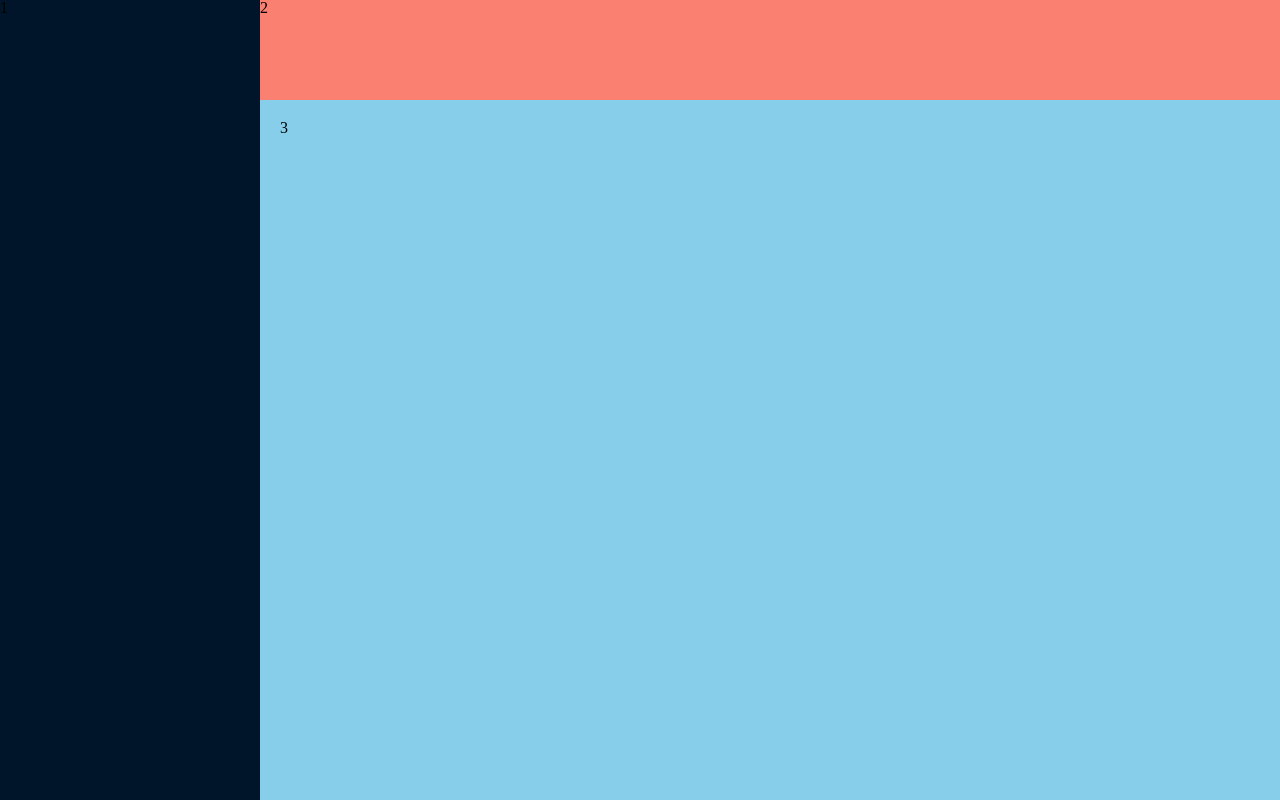
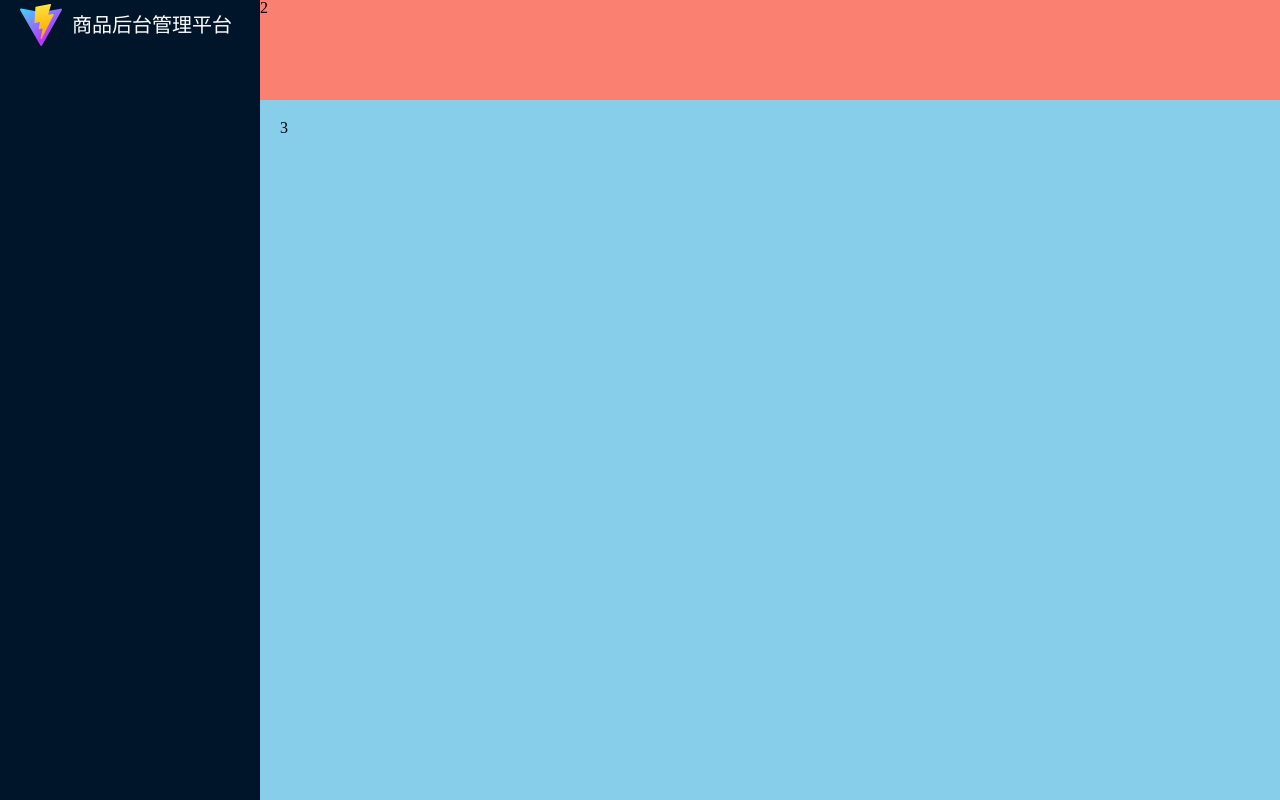
Before and after one commit to youdemomo/Vue3-back-sys, a Vue app: page / in a window 1280 px wide. Built offline with nearby package versions, Linux system fonts and the light colour scheme.

Commit message:
13. 左侧导航栏logo组件封装

```diff
--- /dev/null
+++ b/src/layout/Logo/index.vue
@@ -0,0 +1,33 @@
+<script lang='ts' setup>
+    // 引入标题logo配置
+    import setting from '../../setting';
+
+</script>
+
+<template>
+    <div class='logo'>
+        <img :src=setting.logo alt="" v-if="setting.isShowLogo">
+        <p>{{ setting.title }}</p>
+    </div>
+</template>
+
+<style scoped lang="scss">
+    .logo {
+        display: flex;
+        width: 100%;
+        height: $base-menu-logo-hegiht;
+        color: white;
+        align-items: center;
+        padding: 20px;
+
+        img {
+            width: 42px;
+            height: 42px;
+        }
+
+        p {
+            font-size: $base-logo-title-fontSize;
+            margin-left: 10px;
+        }
+    }
+</style>
--- a/src/layout/index.vue
+++ b/src/layout/index.vue
@@ -1,13 +1,17 @@
 <script lang='ts' setup>
-
+    import Logo from './Logo/index.vue'
 </script>
 
 <template>
     <div class='layout_container'>
         <!-- 左侧菜单 -->
-        <div class="layout_slider">1</div>
+        <div class="layout_slider">
+            <Logo></Logo>
+        </div>
+
         <!-- 顶部导航 -->
         <div class="layout_tabbar">2</div>
+
         <!-- 主体内容 -->
         <div class="layout_main">3
             <p style="height: 10000px;"></p>
--- /dev/null
+++ b/src/setting.ts
@@ -0,0 +1,7 @@
+// 用于项目logo标题配置
+export default {
+  title: '商品后台管理平台',
+  logo: '/public/vite.svg',
+  // 是否需要logo
+  isShowLogo: true,
+}
--- a/src/styles/variable.scss
+++ b/src/styles/variable.scss
@@ -8,3 +8,9 @@ $base-tabbar-height: 100px;
 
 // 左侧导航栏颜色
 $base-menu-background: #001529;
+
+// 左侧logo高度
+$base-menu-logo-hegiht: 50px;
+
+// 左侧菜单logo右侧文字大小
+$base-logo-title-fontSize: 20px;
```
